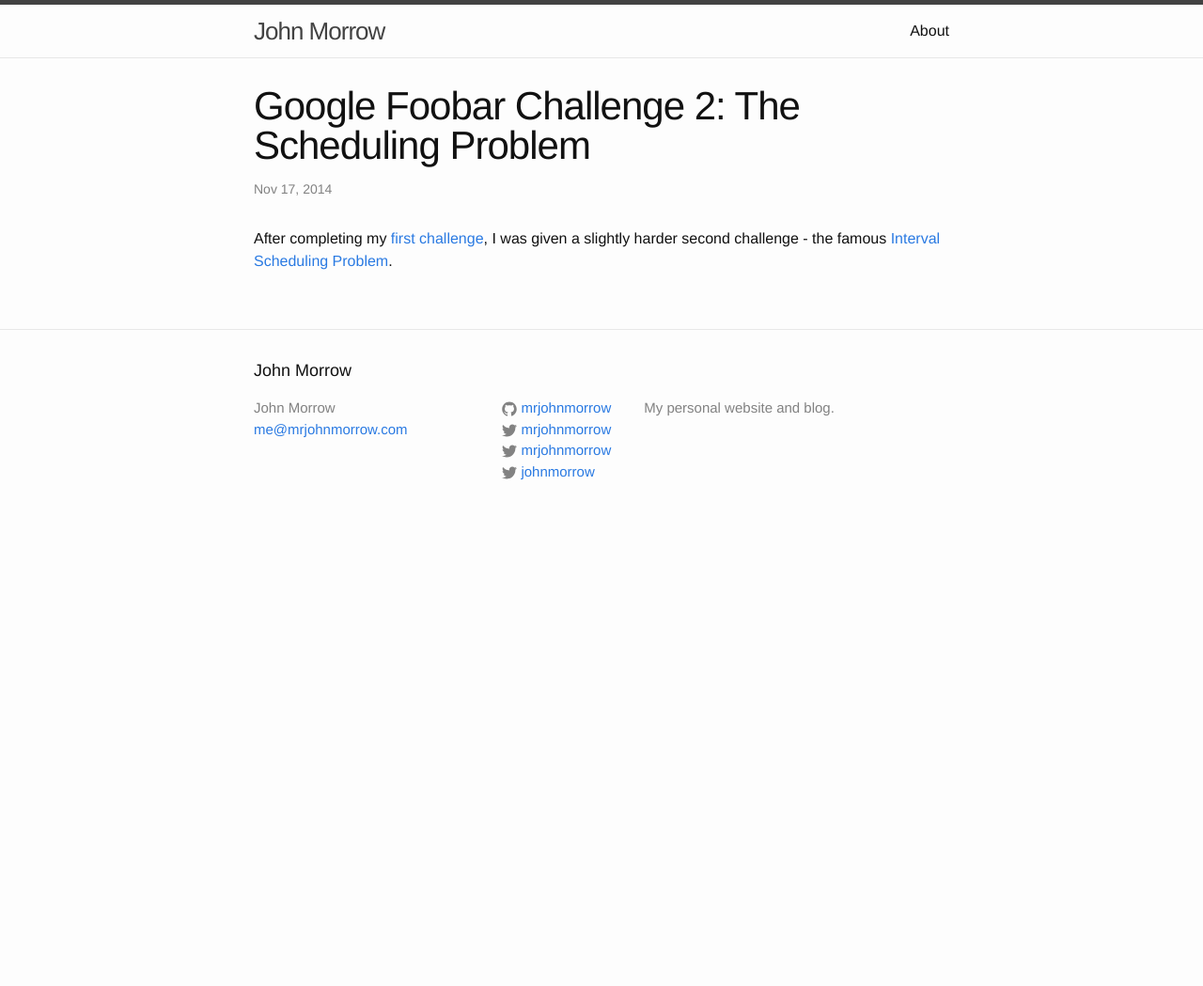
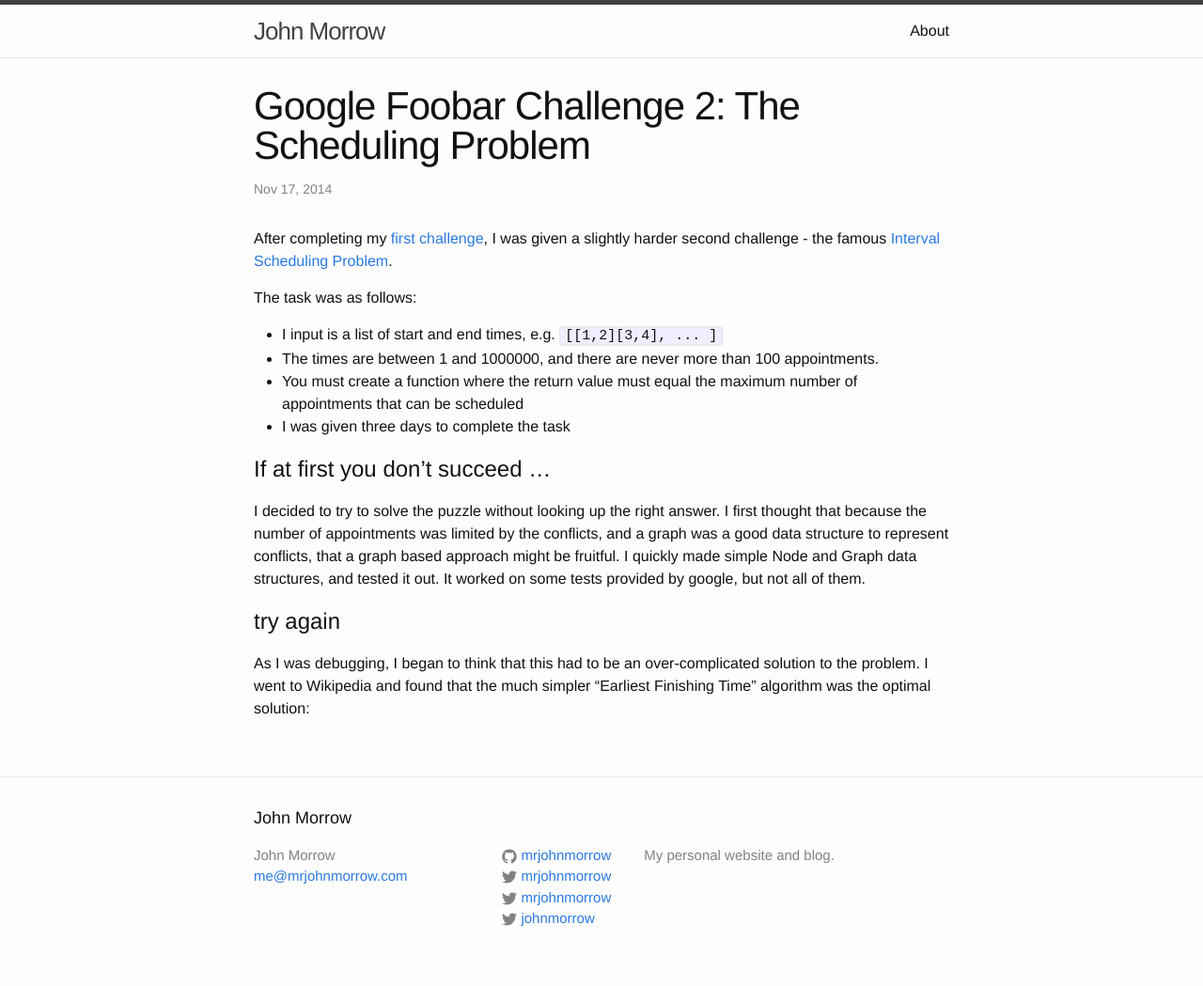
Before and after one commit to mrjohnmorrow/mrjohnmorrow.github.io, a Jekyll site: the page built from _posts/2014-11-17-google-foobar-2.md, in a window 1280 px wide. Shown: the whole page at 94% size. Built offline with Jekyll 4.4.1, drawn with Linux system fonts in a browser that asks for light colours; before the commit the page ends 900 px from its top, so only the background shows below that.

Commit message:
Progress on foobar 2

```diff
--- a/_posts/2014-11-17-google-foobar-2.md
+++ b/_posts/2014-11-17-google-foobar-2.md
@@ -6,3 +6,17 @@
 ---
 
 After completing my [first challenge]({% post_url 2014-11-17-google-foobar-1 %}), I was given a slightly harder second challenge - the famous [Interval Scheduling Problem](http://en.wikipedia.org/wiki/Interval_scheduling).
+
+The task was as follows:
+* I input is a list of start and end times, e.g. `[[1,2][3,4], ... ]`
+* The times are between 1 and 1000000, and there are never more than 100 appointments.
+* You must create a function where the return value must equal the maximum number of appointments that can be scheduled
+* I was given three days to complete the task
+
+# If at first you don't succeed ...
+
+I decided to try to solve the puzzle without looking up the right answer. I first thought that because the number of appointments was limited by the conflicts, and a graph was a good data structure to represent conflicts, that a graph based approach might be fruitful. I quickly made simple Node and Graph data structures, and tested it out. It worked on some tests provided by google, but not all of them.
+
+# try again
+
+As I was debugging, I began to think that this had to be an over-complicated solution to the problem. I went to Wikipedia and found that the much simpler "Earliest Finishing Time" algorithm was the optimal solution:
```
